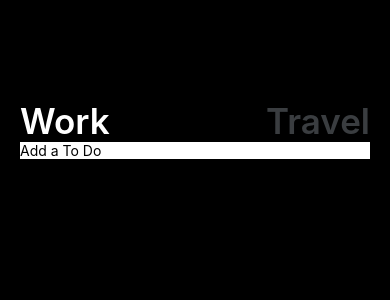
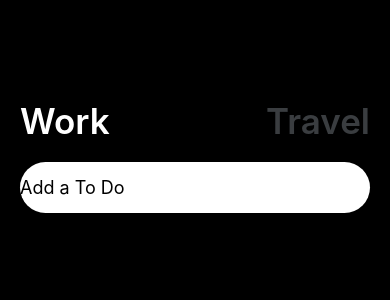
Before and after one commit to aellxx/react-native-for-beginners, a React Native app in the folder WorkHardTravelHardApp/: screen / in a window 390 px wide. Shown: the top 300 px of the page. Built offline with nearby package versions, Linux system fonts and the light colour scheme.

Commit message:
save user stuff

```diff
--- a/WorkHardTravelHardApp/App.js
+++ b/WorkHardTravelHardApp/App.js
@@ -13,10 +13,30 @@ import { StyleSheet,
 export default function App() {
   // change between work and travel
   const [working, setWorking] = useState(true);
+  // save user input
+  const [text, setText] = useState("");
+  // save toDos
+  const [toDos, setToDos] = useState({});
 
   // switch between modes
   const travel = () => setWorking(false);
   const work = () => setWorking(true);
+
+  const onChangeText = (event) => {
+    setText(event);
+  }
+
+  const addToDo = () => {
+    if (text === "") {
+      return;
+    } else {
+      // save to do
+      setToDos((currentList) => currentList[Date.now()] = text);
+      console.log(toDos);
+    }
+    // empty text input box
+    setText("");
+  }
 
   return (
     <View style={styles.container}>
@@ -29,11 +49,13 @@ export default function App() {
           <Text style={{...styles.buttonText, color: !working ? "white" : theme.gray}}>Travel</Text>
         </TouchableOpacity>
       </View>
-      <View style={styles.input}>
-            <TextInput
-              placeholder={working ? "Add a To Do" : "Where do you want to go?"}
-            />
-        </View>
+      <TextInput
+        placeholder={working ? "Add a To Do" : "Where do you want to go?"}
+        style={styles.input}
+        returnKeyType="done"
+        onChangeText={onChangeText}
+        onSubmitEditing={addToDo}
+      />
     </View>
   );
 }
@@ -55,5 +77,10 @@ const styles = StyleSheet.create({
   },
   input: {
     backgroundColor: "white",
+    paddingVertical: 15,
+    paddingHorizonal: 10,
+    borderRadius: 30,
+    marginTop: 20,
+    fontSize: 18,
   }
 });
```
